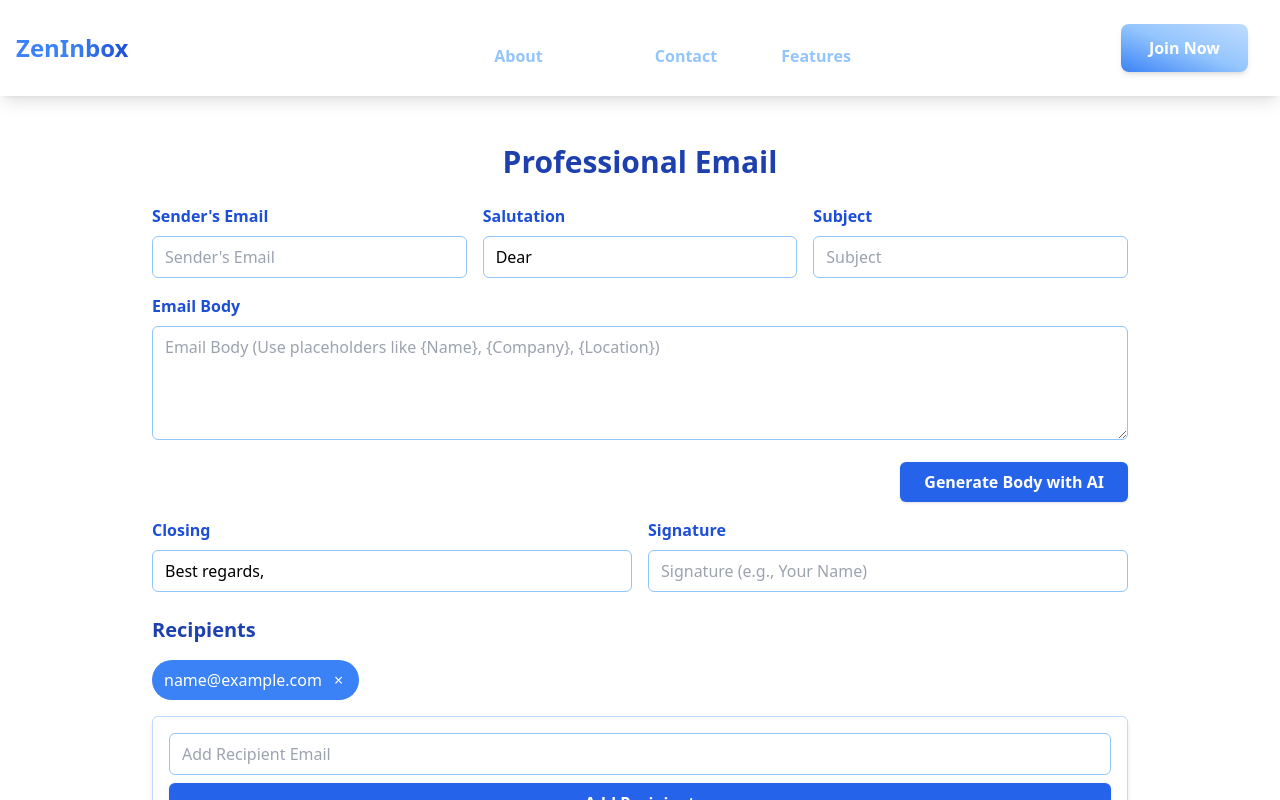
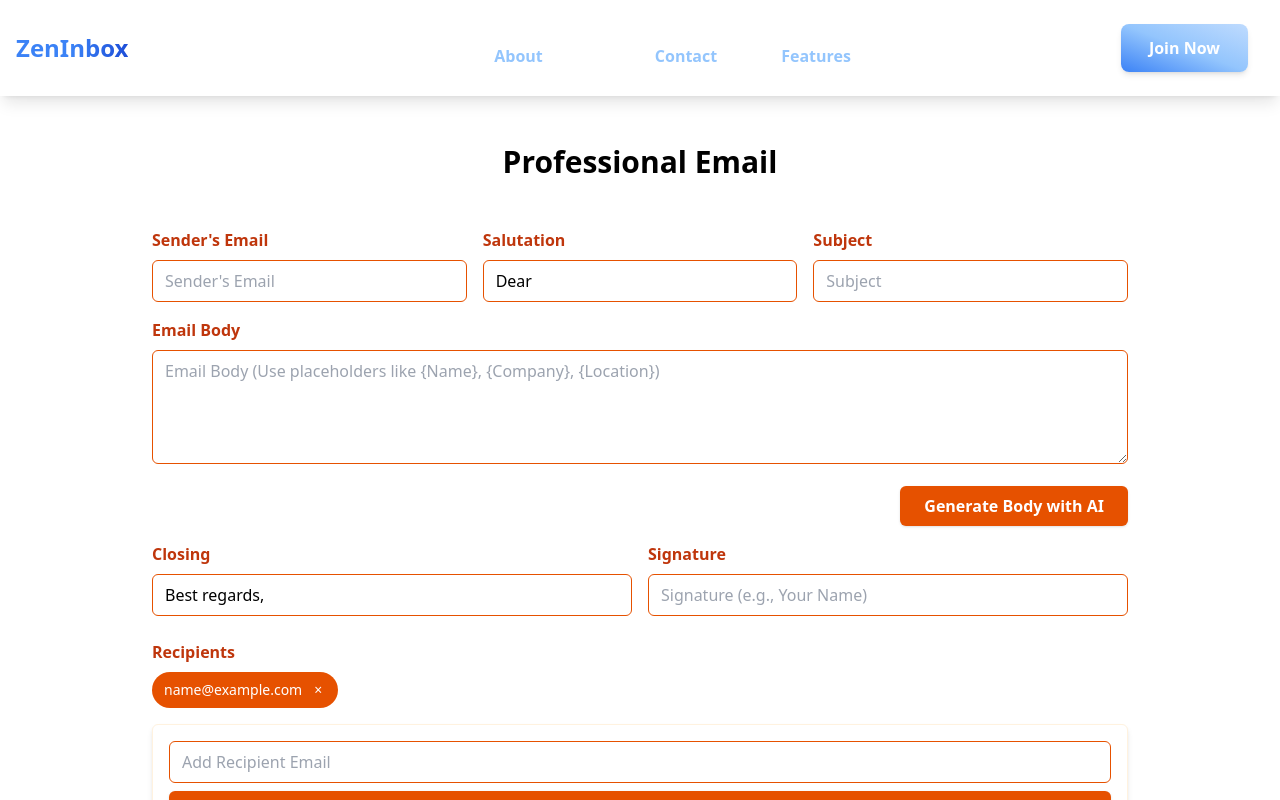
Before and after one commit to ZenInbox/Frontend, a React (Vite) app: page /dashboard/template/prof in a window 1280 px wide. Both pictures are taken after typing "name@example.com" into the empty fields and a click on the button "Add Recipient". Shown: the top 800 px of the page. Built offline with nearby package versions, Linux system fonts and the light colour scheme; no server answers.

Commit message:
minor ui changes

```diff
--- a/package.json
+++ b/package.json
@@ -14,6 +14,8 @@
     "firebase": "^11.0.1",
     "react": "^18.3.1",
     "react-dom": "^18.3.1",
+    "react-dropzone": "^14.3.5",
+    "react-icons": "^5.3.0",
     "react-router-dom": "^6.28.0"
   },
   "devDependencies": {
--- a/src/Components/Templates/ProfEmail.jsx
+++ b/src/Components/Templates/ProfEmail.jsx
@@ -1,4 +1,6 @@
 import React, { useState } from 'react';
+import { useDropzone } from 'react-dropzone';
+import { FaTrashAlt } from 'react-icons/fa';
 
 const ProfEmail = () => {
   const [sender, setSender] = useState('');
@@ -18,8 +20,10 @@ const ProfEmail = () => {
     }
   };
 
-  const handleAttachmentChange = (e) => {
-    setAttachment(e.target.files[0]);
+  const handleAttachmentChange = (acceptedFiles) => {
+    if (acceptedFiles.length > 0) {
+      setAttachment(acceptedFiles[0]);
+    }
   };
 
   const handleRemoveRecipient = (index) => {
@@ -27,66 +31,71 @@ const ProfEmail = () => {
     setRecipients(updatedRecipients);
   };
 
+  const { getRootProps, getInputProps } = useDropzone({
+    onDrop: handleAttachmentChange,
+    accept: '.jpg,.jpeg,.png,.pdf,.doc,.docx,.ppt,.pptx',
+  });
+
   const generatePreview = () => {
     const formattedBody = `${salutation},\n\n${body}\n\n${closing}\n${signature ? signature : ''}`;
     return (
-      <div className="p-4 my-4 bg-blue-50 border border-blue-200 rounded-md shadow">
-        <h3 className="font-semibold text-blue-700">To: {recipients.join(', ')}</h3>
-        <h4 className="font-semibold text-blue-600">Subject: {subject}</h4>
-        <p className="text-blue-800 mt-2 whitespace-pre-wrap">{formattedBody}</p>
+      <div className="p-4 my-4 bg-hoverColor border border-primary rounded-md shadow">
+        <h3 className="font-semibold ">To: {recipients.join(', ')}</h3>
+        <h4 className="font-semibold ">Subject: {subject}</h4>
+        <p className="mt-2 whitespace-pre-wrap">{formattedBody}</p>
       </div>
     );
   };
 
   return (
     <div className="w-[80%] mx-auto p-6 mt-[120px] mb-12 rounded-lg">
-      <h2 className="text-3xl font-bold text-blue-800 mb-6 text-center">Professional Email</h2>
+      <h2 className="text-3xl font-bold mb-12 text-center">Professional Email</h2>
 
       <div className="grid grid-cols-1 sm:grid-cols-3 gap-4 mb-4">
         {/* Sender Email */}
         <div>
-          <label className="block text-blue-700 font-semibold mb-2">Sender's Email</label>
+          <label className="block text-hoverButtonColor font-semibold mb-2">Sender's Email</label>
           <input
             type="email"
             placeholder="Sender's Email"
             value={sender}
             onChange={(e) => setSender(e.target.value)}
-            className="w-full px-3 py-2 border border-blue-300 rounded-md focus:outline-none focus:ring focus:ring-blue-200"
+            className="w-full px-3 py-2 border border-primary rounded-md focus:outline-none focus:border-2 focus:border-primary"
           />
         </div>
 
         {/* Salutation */}
         <div>
-          <label className="block text-blue-700 font-semibold mb-2">Salutation</label>
+          <label className="block text-hoverButtonColor font-semibold mb-2">Salutation</label>
           <input
             type="text"
             placeholder="Salutation (e.g., Dear)"
             value={salutation}
             onChange={(e) => setSalutation(e.target.value)}
-            className="w-full px-3 py-2 border border-blue-300 rounded-md focus:outline-none focus:ring focus:ring-blue-200"
+            className="w-full px-3 py-2 border border-primary rounded-md focus:outline-none focus:border-2 focus:border-primary"
           />
         </div>
 
         {/* Subject */}
         <div>
-          <label className="block text-blue-700 font-semibold mb-2">Subject</label>
+          <label className="block text-hoverButtonColor font-semibold mb-2">Subject</label>
           <input
             type="text"
             placeholder="Subject"
             value={subject}
             onChange={(e) => setSubject(e.target.value)}
-            className="w-full px-3 py-2 border border-blue-300 rounded-md focus:outline-none focus:ring focus:ring-blue-200"
+            className="w-full px-3 py-2 border border-primary rounded-md focus:outline-none focus:border-2 focus:border-primary"
           />
         </div>
       </div>
 
       <div className="mb-4">
-        <label className="block text-blue-700 font-semibold mb-2">Email Body</label>
+        <label className="block text-hoverButtonColor font-semibold mb-2">Email Body</label>
         <textarea
           placeholder="Email Body (Use placeholders like {Name}, {Company}, {Location})"
           value={body}
           onChange={(e) => setBody(e.target.value)}
-          className="w-full px-3 py-2 border border-blue-300 rounded-md focus:outline-none focus:ring focus:ring-blue-200"
+          className="w-full px-3 py-2 border border-primary rounded-md focus:outline-none focus:border-2 focus:border-primary"
           rows="4"
         />
 
@@ -94,7 +103,7 @@ const ProfEmail = () => {
         <div className="mt-4 flex justify-end">
           <button
             onClick={() => setBody('Lorem ipsum dolor sit amet, consectetur adipiscing elit. Sed do eiusmod tempor incididunt ut labore et dolore magna aliqua. Ut enim ad minim veniam, quis nostrud exercitation ullamco laboris nisi ut aliquip ex ea commodo consequat. Duis aute irure dolor in reprehenderit in voluptate velit esse cillum dolore eu fugiat nulla pariatur. Excepteur sint occaecat cupidatat non proident, sunt in culpa qui officia deserunt mollit anim id est laborum.')}
-            className="px-6 py-2 bg-blue-600 text-white font-semibold rounded-md shadow hover:bg-blue-700 transition duration-300 ease-in-out focus:outline-none focus:ring focus:ring-blue-300"
+            className="px-6 py-2 bg-primary text-white font-semibold rounded-md shadow hover:bg-hoverButtonColor transition duration-300 ease-in-out focus:outline-none focus:ring focus:ring-primary"
           >
             Generate Body with AI
           </button>
@@ -104,41 +113,40 @@ const ProfEmail = () => {
       <div className="mb-4 flex space-x-4">
         {/* Closing Field */}
         <div className="flex-1">
-          <label className="block text-blue-700 font-semibold mb-2">Closing</label>
+          <label className="block text-hoverButtonColor font-semibold mb-2">Closing</label>
           <input
             type="text"
             placeholder="Closing (e.g., Best regards)"
             value={closing}
             onChange={(e) => setClosing(e.target.value)}
-            className="w-full px-3 py-2 border border-blue-300 rounded-md focus:outline-none focus:ring focus:ring-blue-200"
+            className="w-full px-3 py-2 border border-primary rounded-md focus:outline-none focus:border-2 focus:border-primary"
           />
         </div>
 
         {/* Signature Field */}
         <div className="flex-1">
-          <label className="block text-blue-700 font-semibold mb-2">Signature</label>
+          <label className="block text-hoverButtonColor font-semibold mb-2">Signature</label>
           <input
             type="text"
             placeholder="Signature (e.g., Your Name)"
             value={signature}
             onChange={(e) => setSignature(e.target.value)}
-            className="w-full px-3 py-2 border border-blue-300 rounded-md focus:outline-none focus:ring focus:ring-blue-200"
+            className="w-full px-3 py-2 border border-primary rounded-md focus:outline-none focus:border-2 focus:border-primary"
           />
         </div>
       </div>
 
-
-      <h3 className="text-xl font-semibold text-blue-800 mt-6 mb-4">Recipients</h3>
+      <h3 className="font-semibold text-hoverButtonColor mt-6 mb-2">Recipients</h3>
       <div className="flex flex-wrap gap-2 mb-4">
         {recipients.map((recipient, index) => (
           <span
             key={index}
-              className="px-3 py-1 bg-blue-500 text-white rounded-full flex items-center gap-2"
+            className="px-3 py-1 bg-primary text-white rounded-full flex items-center gap-2 text-sm"
           >
             {recipient}
             <button
               onClick={() => handleRemoveRecipient(index)}
-                className="text-white bg-transparent hover:bg-blue-700 rounded-full p-1"
+              className="text-white bg-transparent hover:bg-hoverButtonColor rounded-full p-1"
             >
               ×
             </button>
@@ -146,44 +154,63 @@ const ProfEmail = () => {
         ))}
       </div>
 
-        <div className="mb-4 p-4 bg-white border border-blue-200 rounded-md shadow-md">
+      <div className="mb-4 p-4 bg-white border border-hoverColor rounded-md shadow-md">
         <input
           type="email"
           placeholder="Add Recipient Email"
           value={newRecipient}
           onChange={(e) => setNewRecipient(e.target.value)}
-            className="w-full px-3 py-2 border border-blue-300 rounded-md focus:outline-none focus:ring focus:ring-blue-200"
+          className="w-full px-3 py-2 border border-primary rounded-md focus:outline-none focus:border-2 focus:border-primary"
         />
         <button
-            onClick={handleAddRecipient}
-            className="w-full py-2 mt-2 bg-blue-600 text-white font-semibold rounded-md shadow hover:bg-blue-700 focus:outline-none"
+          onClick={() => {
+            // Regex to check valid email format
+            const emailRegex = /^[a-zA-Z0-9._%+-]+@[a-zA-Z0-9.-]+\.[a-zA-Z]{2,}$/;
+            if (emailRegex.test(newRecipient)) {
+              handleAddRecipient();
+            } else {
+              alert('Please enter a valid email address.');
+            }
+          }}
+          className="w-full py-2 mt-2 bg-primary text-white font-semibold rounded-md shadow hover:bg-hoverButtonColor focus:outline-none"
         >
           Add Recipient
         </button>
       </div>
 
-
+      {/* Attach File Section */}
       <div className="mb-4 mt-6">
-        <label className="block text-blue-700 font-semibold mb-2">Attach File</label>
-        <input
-          type="file"
-          onChange={handleAttachmentChange}
-          className="w-full px-3 py-2 border border-blue-300 rounded-md focus:outline-none focus:ring focus:ring-blue-200"
-        />
-        {attachment && (
+        <label className="block text-hoverButtonColor font-semibold mb-2">Attach File</label>
+        <div
+          {...getRootProps()}
+          className="w-full px-3 py-6 border-2 border-primary border-dashed rounded-md focus:outline-none focus:ring focus:ring-blue-200 cursor-pointer"
+        >
+          <input {...getInputProps()} />
+          {attachment ? (
+            <div className="flex items-center justify-between">
               <p className="mt-2 text-blue-600 font-medium">Attached: {attachment.name}</p>
+              <button
+                onClick={() => setAttachment(null)}
+                className="ml-4 text-gray-400"
+              >
+                <FaTrashAlt size={14} />
+              </button>
+            </div>
+          ) : (
+            <p className="mt-2 ">Drag & Drop a file or click to browse</p>
           )}
+        </div>
       </div>
 
       <div className="mt-8">
-        <h3 className="text-xl font-semibold text-blue-800">Email Preview:</h3>
+        <h3 className="text-xl font-semibold text-hoverButtonColor">Email Preview:</h3>
         <div className="mt-4">
           {generatePreview()}
         </div>
       </div>
 
       <button
-        className="w-full py-2 mt-2 bg-blue-600 text-white font-semibold rounded-md shadow hover:bg-blue-700 focus:outline-none"
+        className="w-full py-2 mt-2 bg-primary text-white font-semibold rounded-md shadow hover:bg-hoverButtonColor focus:outline-none"
       >
         Send Email
       </button>
--- a/tailwind.config.js
+++ b/tailwind.config.js
@@ -7,9 +7,11 @@ export default {
   theme: {
     extend: {
       colors: {
-        primary: '#f3490d', //orange
+        //giving temporary colors for now, will be changed later
+        primary: '#e65100', //orange
         secondary: '#f8faf9', //gray
         hoverColor: '#fff2df', //light orange
+        hoverButtonColor: '#bf360c' //deep prange
       },
     },
   },
```
Also changed, not shown: 1 other file (tests, documents, lock files or other folders). Lines whose indentation alone changed are shown as unchanged.
